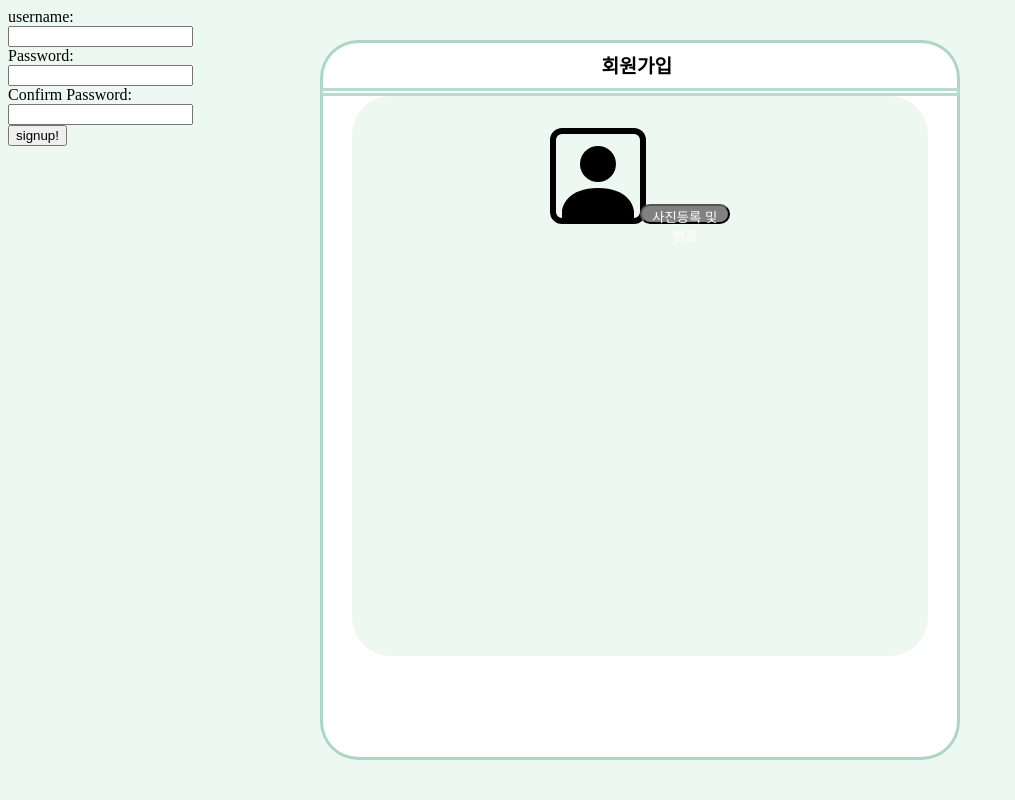
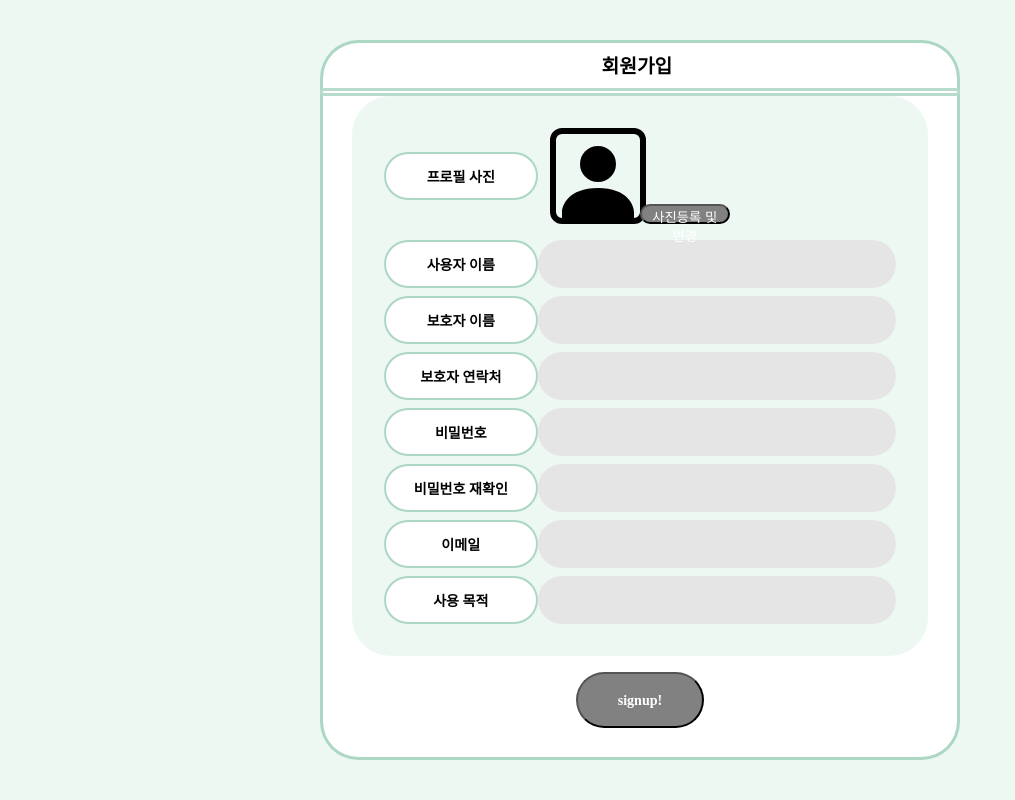
Before and after one commit to KwonYeongkyeong/DodamDodam, a Django app: page /dodam/join/ in a window 1280 px wide. Shown: the whole page, without its empty margins (0-1015 px from the left). Run offline with Django 3.2, Linux system fonts and the light colour scheme; some web fonts are replaced.

Commit message:
로그인 및 회원가입 CSS 수정본

```diff
--- a/dodamdodam/dodam/templates/join.html
+++ b/dodamdodam/dodam/templates/join.html
@@ -26,16 +26,16 @@
 
     <div class="back"></div>
 
-    <!-- <button id="box1">프로필 사진</button>
-    <button id="box2">보호자 이름</button>
-    <button id="box3">아이 이름</button>
+    <button id="box1">프로필 사진</button>
+    <button id="box2">사용자 이름</button>
+    <button id="box3">보호자 이름</button>
     <button id="box4">보호자 연락처</button>
-    <button id="box5">주소</button>
-    <button id="box6">이메일</button>
-    <button id="box7">ID</button>
-    <button id="box8">PASSWORD</button>
+    <button id="box5">비밀번호</button>
+    <button id="box6">비밀번호 재확인</button>
+    <button id="box7">이메일</button>
+    <button id="box8">사용 목적</button>
 
-    <input type="text" name="write2" id="write2">
+    <!-- <input type="text" name="write2" id="write2">
     <input type="text" name="write3" id="write3">
     <input type="text" name="write4" id="write4">
     <input type="text" name="write5" id="write5">
@@ -47,19 +47,40 @@
 
     <form method="POST" action="{% url 'dodam_app:join' %}">
         {% csrf_token %}
-        username:
+        <!-- username: -->
         <br>
-        <input name="username" type="text" value="">
+        <input name="username" type="text" value="" id="write2">
         <br>
-        Password:
+        <!-- Password: -->
         <br>
-        <input name="password1" type="password1" value="">
+        <input name="password1" type="password1" value="" id="write5">
         <br>
-        Confirm Password:
+        <!-- Confirm Password: -->
         <br>
-        <input name="password2" type="password2" value="">
+        <input name="password2" type="password2" value="" id="write6">
         <br>
-        <input name="button" type="submit" value="signup!">
+        <!-- guardian name: -->
+        <br>
+        <input name="guardian name" type="text" value="" id="write3">
+        <br>
+        <!-- contact information: -->
+        <br>
+        <input name="contact information" type="text" value="" id="write4">
+        <br>
+        <!-- email: -->
+        <br>
+        <input name="email" type="text" value="" id="write7">
+        <br>
+        <!-- purpose of use: -->
+        <br>
+        <input name="purpose of use" type="text" value="" id="write8">
+        <br>
+
+
+        <input name="button" type="submit" value="signup!" id="check">
+
+
+
     </form>
 
     <svg xmlns="http://www.w3.org/2000/svg" width="16" height="16" fill="currentColor" class="profile"
```
Also changed, not shown: dodamdodam/dodam/static/login.css (+23 -5 lines), dodamdodam/dodam/templates/login.html (+6 -14 lines).
